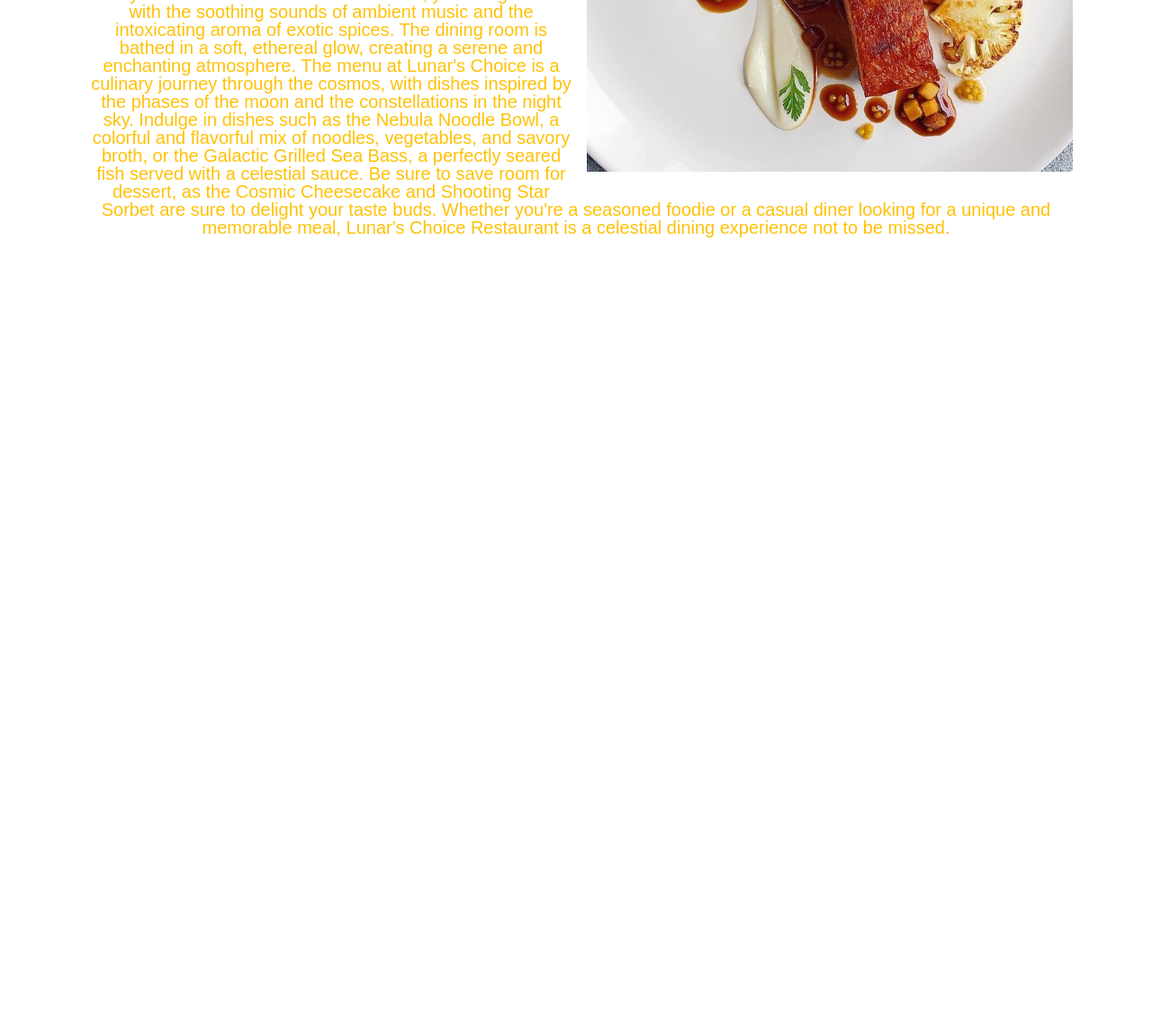
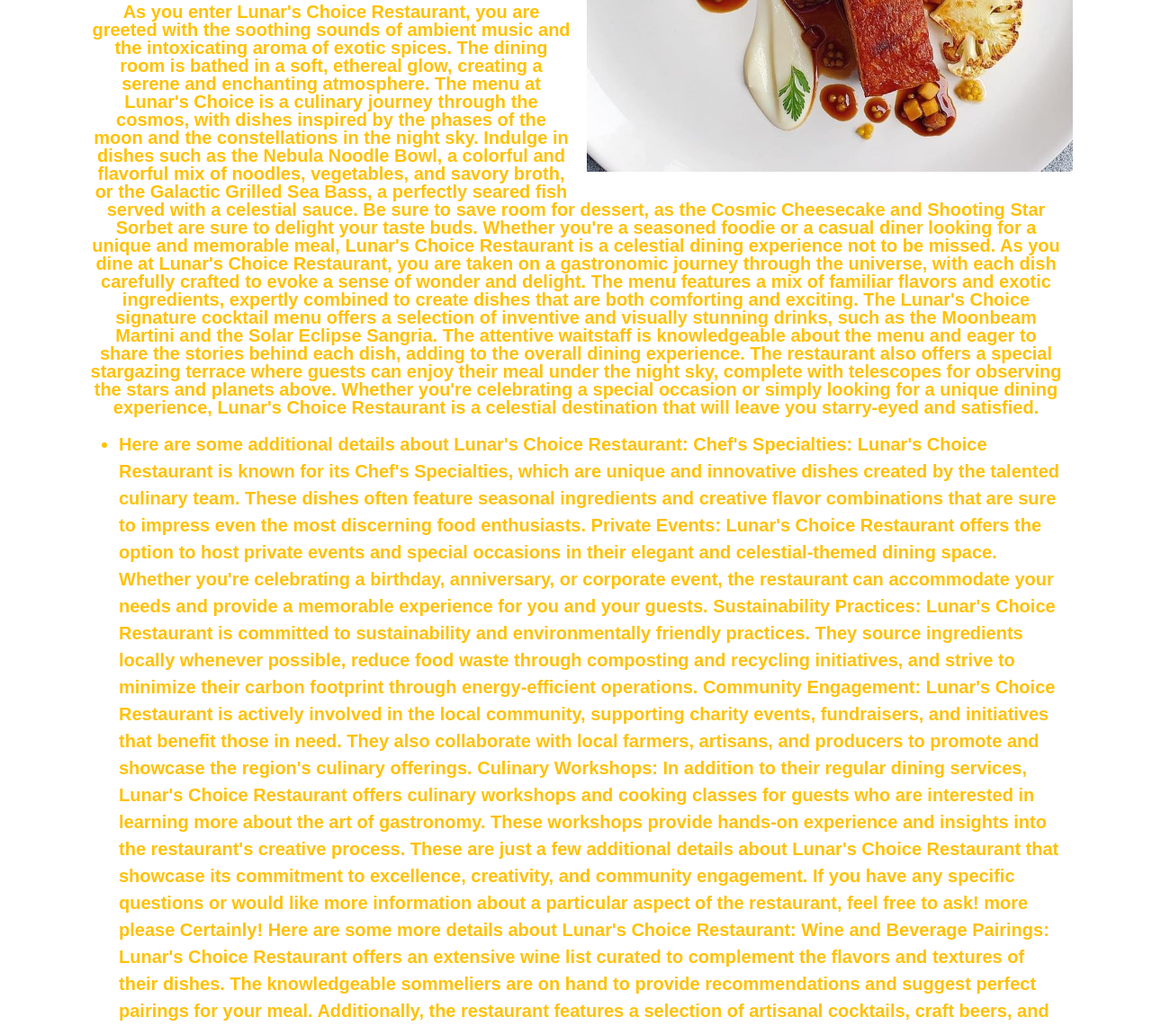
Before and after one commit to favourInyangii/LUNARS-CHOICE, a plain HTML site: page About.html in a window 1280 px wide. Shown: the part 399-1540 px from the top of the page at 90% size. Before the commit the page ends 800 px from the top, so only its background shows below. Drawn offline with nearby package versions, Linux system fonts and the light colour scheme.

Commit message:
finishing the about section

```diff
--- a/About.html
+++ b/About.html
@@ -2,12 +2,46 @@
 <head><link href="https://cdn.jsdelivr.net/npm/bootstrap@5.0.2/dist/css/bootstrap.min.css" rel="stylesheet" integrity="sha384-EVSTQN3/azprG1Anm3QDgpJLIm9Nao0Yz1ztcQTwFspd3yD65VohhpuuCOmLASjC" crossorigin="anonymous">
     <link rel="stylesheet" href="css/style.css">
 </head>
+<div class="about">
 <div class="clearfix">
     <img src="res/pork belly.jpeg" class="col-md-6 float-md-end mb-3 ms-md-3 rounded-end border border-0 border rounded-0 border border-dark row align-items-end" alt="...">
 
-    <p class="fs-5 text-center my-3 lg-3 lh-1 text-warning">Lunar's Choice Restaurant is a one-of-a-kind dining experience that transports you to another world with its celestial-themed decor and out-of-this-world menu. The space is adorned with twinkling fairy lights, shimmering silver accents, and cosmic murals that create a magical ambiance. The menu at Lunar's Choice features innovative fusion dishes that combine flavors and ingredients from around the globe. From moon-inspired cocktails to star-studded entrees, each dish is expertly crafted and beautifully presented. The waitstaff is knowledgeable and attentive, ensuring that every aspect of your dining experience is stellar. Whether you're a foodie looking to explore new culinary horizons or simply seeking a unique and unforgettable meal, Lunar's Choice Restaurant is the perfect destination for an otherworldly dining adventure.</p>
-   <p class="fs-5 lh-1 text-center text-warning">As you enter Lunar's Choice Restaurant, you are greeted with the soothing sounds of ambient music and the intoxicating aroma of exotic spices. The dining room is bathed in a soft, ethereal glow, creating a serene and enchanting atmosphere. The menu at Lunar's Choice is a culinary journey through the cosmos, with dishes inspired by the phases of the moon and the constellations in the night sky. Indulge in dishes such as the Nebula Noodle Bowl, a colorful and flavorful mix of noodles, vegetables, and savory broth, or the Galactic Grilled Sea Bass, a perfectly seared fish served with a celestial sauce. Be sure to save room for dessert, as the Cosmic Cheesecake and Shooting Star Sorbet are sure to delight your taste buds. Whether you're a seasoned foodie or a casual diner looking for a unique and memorable meal, Lunar's Choice Restaurant is a celestial dining experience not to be missed.</p>
+    <p class="fs-5 text-center my-3 lg-3 lh-1 text-warning fw-bold">Lunar's Choice Restaurant is a one-of-a-kind dining experience that transports you to another world with its celestial-themed decor and out-of-this-world menu. The space is adorned with twinkling fairy lights, shimmering silver accents, and cosmic murals that create a magical ambiance. The menu at Lunar's Choice features innovative fusion dishes that combine flavors and ingredients from around the globe. From moon-inspired cocktails to star-studded entrees, each dish is expertly crafted and beautifully presented. The waitstaff is knowledgeable and attentive, ensuring that every aspect of your dining experience is stellar. Whether you're a foodie looking to explore new culinary horizons or simply seeking a unique and unforgettable meal, Lunar's Choice Restaurant is the perfect destination for an otherworldly dining adventure.</p>
+   <p class="fs-5 lh-1 text-center text-warning fw-bold">As you enter Lunar's Choice Restaurant, you are greeted with the soothing sounds of ambient music and the intoxicating aroma of exotic spices. The dining room is bathed in a soft, ethereal glow, creating a serene and enchanting atmosphere. The menu at Lunar's Choice is a culinary journey through the cosmos, with dishes inspired by the phases of the moon and the constellations in the night sky. Indulge in dishes such as the Nebula Noodle Bowl, a colorful and flavorful mix of noodles, vegetables, and savory broth, or the Galactic Grilled Sea Bass, a perfectly seared fish served with a celestial sauce. Be sure to save room for dessert, as the Cosmic Cheesecake and Shooting Star Sorbet are sure to delight your taste buds. Whether you're a seasoned foodie or a casual diner looking for a unique and memorable meal, Lunar's Choice Restaurant is a celestial dining experience not to be missed.
+    As you dine at Lunar's Choice Restaurant, you are taken on a gastronomic journey through the universe, with each dish carefully crafted to evoke a sense of wonder and delight. The menu features a mix of familiar flavors and exotic ingredients, expertly combined to create dishes that are both comforting and exciting. The Lunar's Choice signature cocktail menu offers a selection of inventive and visually stunning drinks, such as the Moonbeam Martini and the Solar Eclipse Sangria. The attentive waitstaff is knowledgeable about the menu and eager to share the stories behind each dish, adding to the overall dining experience. The restaurant also offers a special stargazing terrace where guests can enjoy their meal under the night sky, complete with telescopes for observing the stars and planets above. Whether you're celebrating a special occasion or simply looking for a unique dining experience, Lunar's Choice Restaurant is a celestial destination that will leave you starry-eyed and satisfied.
+   <ul class="fw-bold text-warning fs-5">
+    <li>
+      Here are some additional details about Lunar's Choice Restaurant:
+
+Chef's Specialties: Lunar's Choice Restaurant is known for its Chef's Specialties, which are unique and innovative dishes created by the talented culinary team. These dishes often feature seasonal ingredients and creative flavor combinations that are sure to impress even the most discerning food enthusiasts.
+
+Private Events: Lunar's Choice Restaurant offers the option to host private events and special occasions in their elegant and celestial-themed dining space. Whether you're celebrating a birthday, anniversary, or corporate event, the restaurant can accommodate your needs and provide a memorable experience for you and your guests.
+
+Sustainability Practices: Lunar's Choice Restaurant is committed to sustainability and environmentally friendly practices. They source ingredients locally whenever possible, reduce food waste through composting and recycling initiatives, and strive to minimize their carbon footprint through energy-efficient operations.
+
+Community Engagement: Lunar's Choice Restaurant is actively involved in the local community, supporting charity events, fundraisers, and initiatives that benefit those in need. They also collaborate with local farmers, artisans, and producers to promote and showcase the region's culinary offerings.
+
+Culinary Workshops: In addition to their regular dining services, Lunar's Choice Restaurant offers culinary workshops and cooking classes for guests who are interested in learning more about the art of gastronomy. These workshops provide hands-on experience and insights into the restaurant's creative process.
+
+These are just a few additional details about Lunar's Choice Restaurant that showcase its commitment to excellence, creativity, and community engagement. If you have any specific questions or would like more information about a particular aspect of the restaurant, feel free to ask!
+
+more please
+Certainly! Here are some more details about Lunar's Choice Restaurant:
+
+Wine and Beverage Pairings: Lunar's Choice Restaurant offers an extensive wine list curated to complement the flavors and textures of their dishes. The knowledgeable sommeliers are on hand to provide recommendations and suggest perfect pairings for your meal. Additionally, the restaurant features a selection of artisanal cocktails, craft beers, and non-alcoholic beverages to suit every palate.
+
+Seasonal Menus: Lunar's Choice Restaurant changes its menu seasonally to showcase the freshest and most vibrant ingredients available. Each season brings a new array of dishes that highlight the flavors and colors of that time of year, ensuring a dynamic and ever-evolving dining experience for guests.
+
+Artisanal Desserts: The dessert menu at Lunar's Choice Restaurant is a decadent and indulgent affair, featuring a selection of artisanal sweets and treats that are as visually stunning as they are delicious. From handcrafted chocolates to intricate pastries, each dessert is a work of art that provides a sweet ending to your meal.
+
+Interactive Dining Experiences: In addition to their regular dining services, Lunar's Choice Restaurant offers interactive dining experiences such as chef's table dinners, tasting menus, and culinary demonstrations. These experiences allow guests to engage with the chefs, learn about the preparation of dishes, and gain a deeper appreciation for the art of cooking.
+
+Celestial Events: Throughout the year, Lunar's Choice Restaurant hosts special celestial events such as themed dinners, stargazing nights, and lunar celebrations. These events offer a unique and immersive dining experience that combines food, culture, and astronomy in a magic
+    </li>
+
+  </p>
 
   </div>
+</div>
   <script src="https://cdn.jsdelivr.net/npm/bootstrap@5.0.2/dist/js/bootstrap.bundle.min.js" integrity="sha384-MrcW6ZMFYlzcLA8Nl+NtUVF0sA7MsXsP1UyJoMp4YLEuNSfAP+JcXn/tWtIaxVXM" crossorigin="anonymous"></script>
   </html>
--- a/css/style.css
+++ b/css/style.css
@@ -163,12 +163,13 @@ background-size: cover;
     }
     .clearfix{
         padding: 50px;
+        align-items: center;
     }
-    .col-md-6{
+    col-md-6{
         flex-direction: row;
     }
     .col-md-6 .fs-5{
-        margin-bottom: 40px;
+        margin-bottom: 4px;
     }
     .clearfix .col-md-6 .fs-5{
         width: 100%;
```
Also changed, not shown: menu.html (+1 -21 lines).
